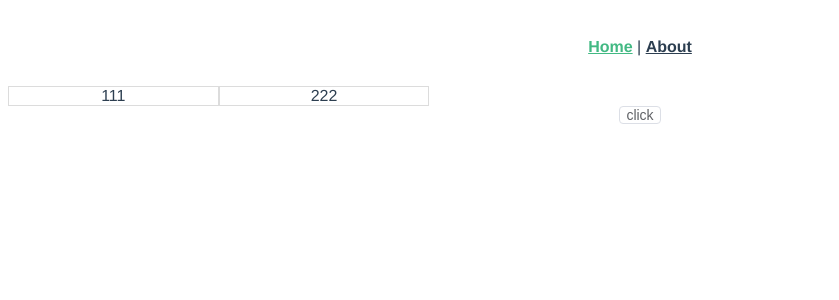
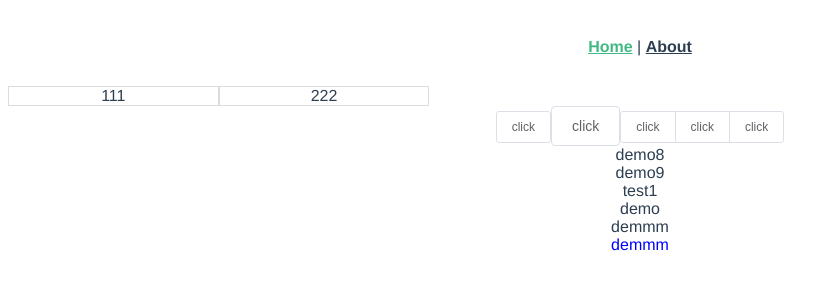
Before and after one commit to JustDoIt521/elementCoding, a Vue app in the folder element-coding/: page / in a window 1280 px wide. Shown: the top 300 px of the page, without its empty margins (0-839 px from the left). Built offline with nearby package versions, Linux system fonts and the light colour scheme.

Commit message:
2019-07-11次提交

```diff
--- /dev/null
+++ b/element-coding/src/plugins/el-test-button/buttonGroup.vue
@@ -0,0 +1,10 @@
+<template>
+  <div class="el-test-button-group">
+    <slot></slot>
+  </div>
+</template>
+<script>
+  export default {
+    name: 'ElTestButtonGroup'
+  };
+</script>
--- a/element-coding/src/plugins/index.js
+++ b/element-coding/src/plugins/index.js
@@ -6,6 +6,8 @@ import ElTestFooter from "./el-test-footer/footer"
 import ElTestAside from "./el-test-aside/aside"
 import ElTestMain from "./el-test-main/main"
 import ElTestButton from "./el-test-button/button"
+import ElTestButtonGroup from "./el-test-button/buttonGroup"
+
 
 
 const components = [
@@ -16,7 +18,8 @@ const components = [
   ElTestFooter,
   ElTestAside,
   ElTestMain,
-  ElTestButton
+  ElTestButton,
+  ElTestButtonGroup
 ]
 
 const install = function (Vue){
--- a/element-coding/src/views/Home.vue
+++ b/element-coding/src/views/Home.vue
@@ -4,7 +4,14 @@
       <el-test-col :span="4">111</el-test-col>
       <el-test-col :span="4">222</el-test-col>
     </el-test-row>
-    <el-test-button @click="handleClick">click</el-test-button>
+    <el-test-button @click="handleClick" size="small">click</el-test-button>
+    <el-button @click="handleClick">click</el-button>
+    <el-test-button-group>
+      <el-test-button @click="handleClick" size="small">click</el-test-button>
+    <el-test-button @click="handleClick" size="small">click</el-test-button>
+    <el-test-button @click="handleClick" size="small">click</el-test-button>
+
+    </el-test-button-group>
     <!-- <el-container>
       <el-header>header</el-header>
       <el-container>
@@ -63,6 +70,12 @@
     <div class="demo3">demo3</div>
     <div class="demo4" width='33'>demo4</div>
     <div class="demo5" width='44'>demo5</div> -->
+    <div class="demo-8">demo8</div>
+    <div class="demo-9">demo9</div>
+    <div class="test-1">test1</div>
+    <div class="demo8">demo</div>
+    <div class="demo-1">demmm</div>
+    <div class="BBdemo">demmm</div>
   </div>
 </template>
 
@@ -86,16 +99,7 @@ export default {
 }
 </script>
 <style>
-.demo1+.demo2{
-  border:1px solid red;
-}
-.demo3{
-  width:30px;
-}
-.demo4{
-  height:30px;
-}
-div[width='33']{
-  border: 1px solid  blue;
+[class$='demo']{
+  color:blue;
 }
 </style>
```
Also changed, not shown: 1 other file (tests, documents, lock files or other folders).
